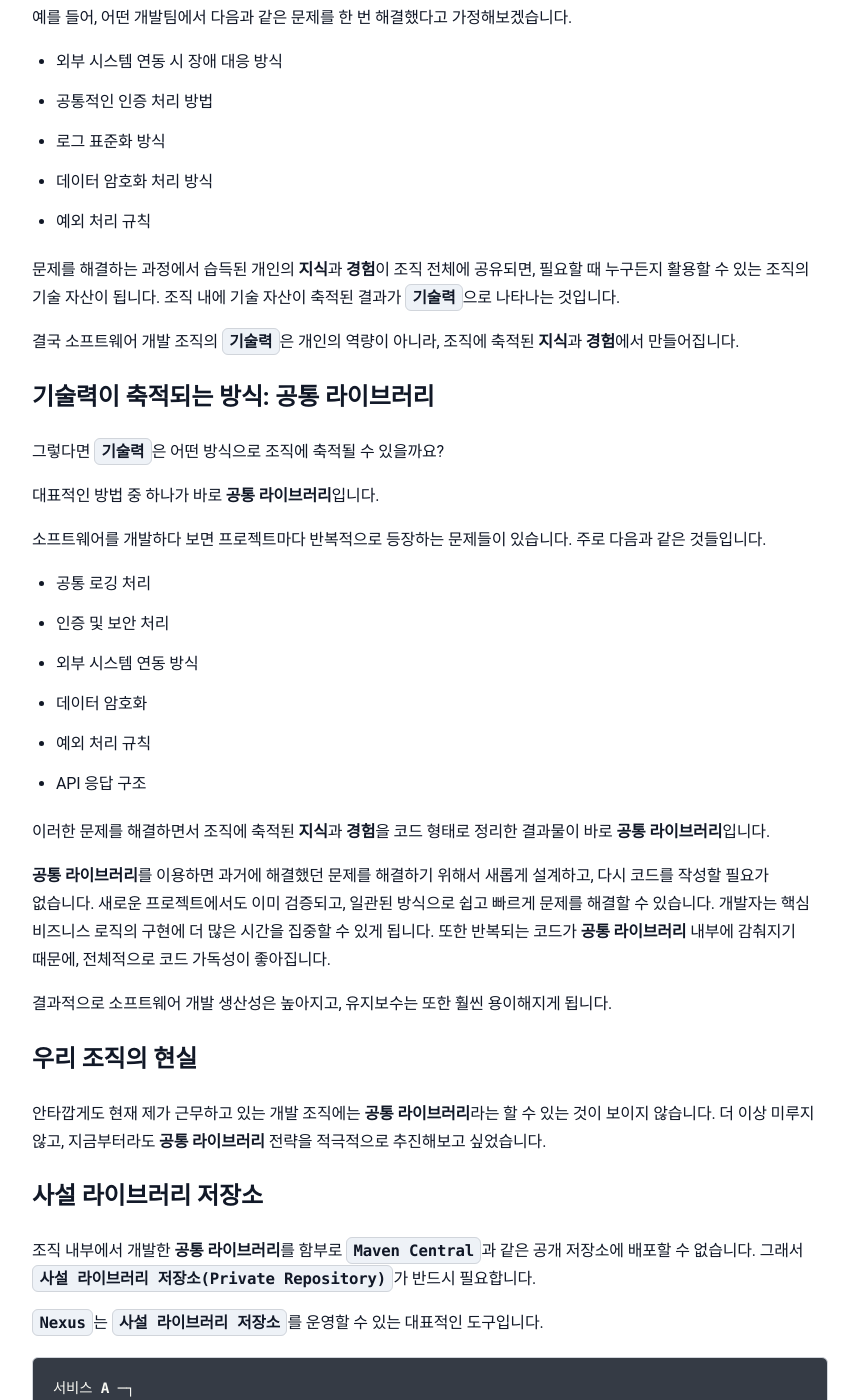
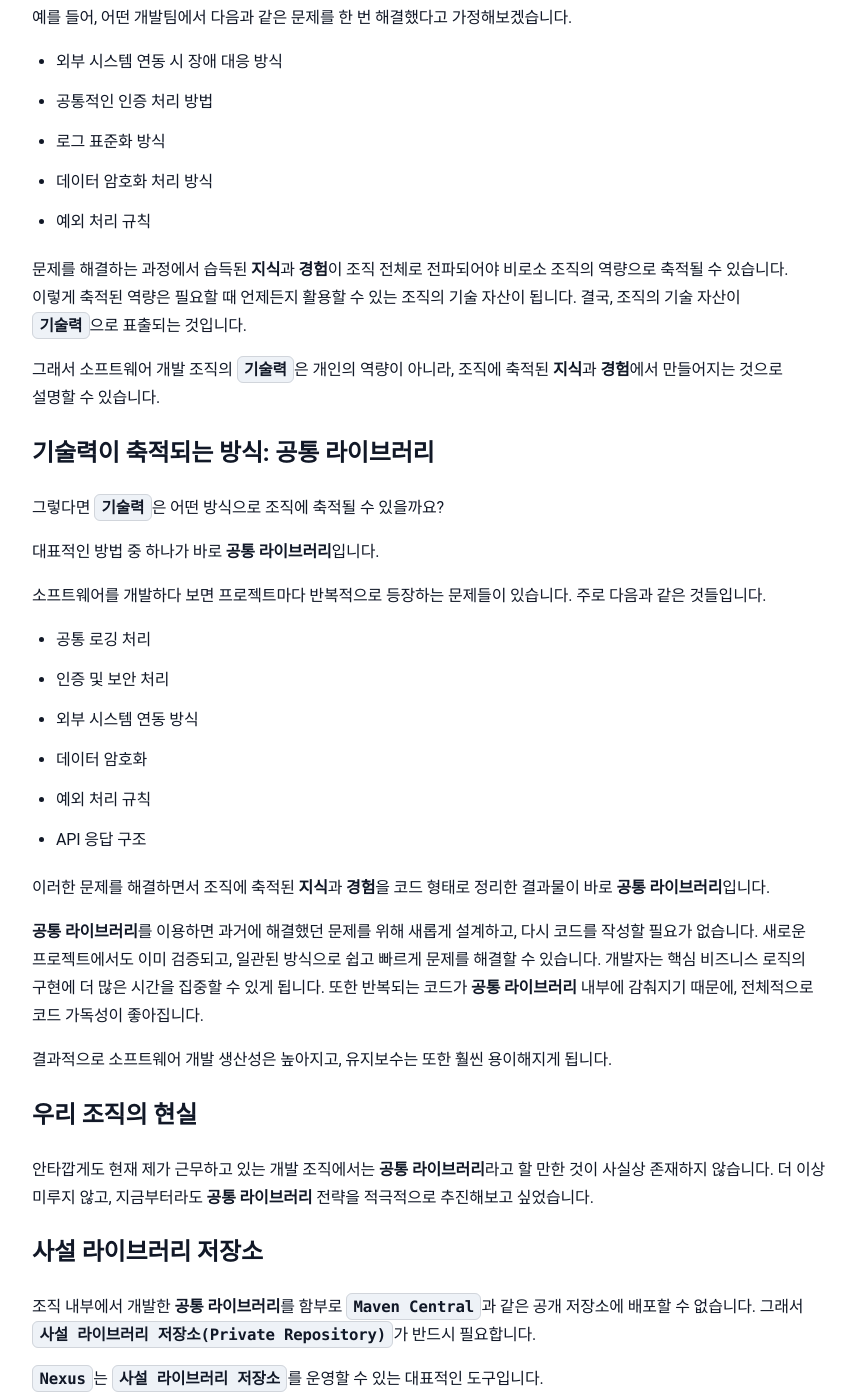
Before and after one commit to sanghoon-lee/sanghoon-lee.github.io, a Jekyll site: the page built from _posts/2026-03-10-localNexus.md, in a window 1280 px wide and 1400 px high, scrolled down 825 px. Shown: the whole window, without its empty margins (210-1069 px from the left). Built offline with Jekyll 4.4.1, drawn with Linux system fonts in a browser that asks for light colours; nearby versions of some CDN libraries; comment, search, counter and statistics services are not loaded; some of the changed text lies outside the part shown.

Commit message:
Nexus 포스팅 추가

````diff
--- a/_posts/2026-03-10-localNexus.md
+++ b/_posts/2026-03-10-localNexus.md
@@ -29,7 +29,7 @@ categories: 학습기록
 
 ## 소프트웨어 개발 조직의 기술력
 
-개발자의 개인적인 역량만으로 그 조직의 `기술력`을 설명하기는 어렵습니다. 아무리 뛰어난 개발자들이 모여 있더라도 그들의 **지식**과 **경험**이 공유되지 못한다면, 결국 개인의 역량으로만 남을 뿐입니다.
+개발자의 개인적인 역량만으로 그 조직의 `기술력`을 설명하기는 어렵습니다. 아무리 뛰어난 개발자들이 모여 있더라도 그들의 **지식**과 **경험**이 공유되지 못한다면, 결국 조직이 아닌 개인의 역량일 뿐입니다.
 
 조직의 `기술력`이 되려면 개인의 역량이 조직에 축적되는 구조가 만들어져야 합니다.
 
@@ -41,9 +41,9 @@ categories: 학습기록
 * 데이터 암호화 처리 방식
 * 예외 처리 규칙
 
-문제를 해결하는 과정에서 습득된 개인의 **지식**과 **경험**이 조직 전체에 공유되면, 필요할 때 누구든지 활용할 수 있는 조직의 기술 자산이 됩니다. 조직 내에 기술 자산이 축적된 결과가 `기술력`으로 나타나는 것입니다.
+문제를 해결하는 과정에서 습득된 **지식**과 **경험**이 조직 전체로 전파되어야 비로소 조직의 역량으로 축적될 수 있습니다. 이렇게 축적된 역량은 필요할 때 언제든지 활용할 수 있는 조직의 기술 자산이 됩니다. 결국, 조직의 기술 자산이 `기술력`으로 표출되는 것입니다.
 
-결국 소프트웨어 개발 조직의 `기술력`은 개인의 역량이 아니라, 조직에 축적된 **지식**과 **경험**에서 만들어집니다.
+그래서 소프트웨어 개발 조직의 `기술력`은 개인의 역량이 아니라, 조직에 축적된 **지식**과 **경험**에서 만들어지는 것으로 설명할 수 있습니다.
 
 ## 기술력이 축적되는 방식: 공통 라이브러리
 
@@ -62,13 +62,13 @@ categories: 학습기록
 
 이러한 문제를 해결하면서 조직에 축적된 **지식**과 **경험**을 코드 형태로 정리한 결과물이 바로 **공통 라이브러리**입니다.
 
-**공통 라이브러리**를 이용하면 과거에 해결했던 문제를 해결하기 위해서 새롭게 설계하고, 다시 코드를 작성할 필요가 없습니다. 새로운 프로젝트에서도 이미 검증되고, 일관된 방식으로 쉽고 빠르게 문제를 해결할 수 있습니다. 개발자는 핵심 비즈니스 로직의 구현에 더 많은 시간을 집중할 수 있게 됩니다. 또한 반복되는 코드가 **공통 라이브러리** 내부에 감춰지기 때문에, 전체적으로 코드 가독성이 좋아집니다.
+**공통 라이브러리**를 이용하면 과거에 해결했던 문제를 위해 새롭게 설계하고, 다시 코드를 작성할 필요가 없습니다. 새로운 프로젝트에서도 이미 검증되고, 일관된 방식으로 쉽고 빠르게 문제를 해결할 수 있습니다. 개발자는 핵심 비즈니스 로직의 구현에 더 많은 시간을 집중할 수 있게 됩니다. 또한 반복되는 코드가 **공통 라이브러리** 내부에 감춰지기 때문에, 전체적으로 코드 가독성이 좋아집니다.
 
 결과적으로 소프트웨어 개발 생산성은 높아지고, 유지보수는 또한 훨씬 용이해지게 됩니다.
 
 ## 우리 조직의 현실
 
-안타깝게도 현재 제가 근무하고 있는 개발 조직에는 **공통 라이브러리**라는 할 수 있는 것이 보이지 않습니다. 더 이상 미루지 않고, 지금부터라도 **공통 라이브러리** 전략을 적극적으로 추진해보고 싶었습니다.
+안타깝게도 현재 제가 근무하고 있는 개발 조직에서는 **공통 라이브러리**라고 할 만한 것이 사실상 존재하지 않습니다. 더 이상 미루지 않고, 지금부터라도 **공통 라이브러리** 전략을 적극적으로 추진해보고 싶었습니다.
 
 ## 사설 라이브러리 저장소
 
@@ -113,7 +113,7 @@ categories: 학습기록
 `Docker`를 사용해서 `Nexus`를 설치하려고 이미지 파일을 가상머신(Ubuntu Linux VM)으로 가져왔습니다.
 
 ```bash
-$sudo docker pull sonatype/nexus3:latest
+$ sudo docker pull sonatype/nexus3:latest
 
 latest: Pulling from sonatype/nexus3
 575f766103b9: Pull complete
@@ -131,7 +131,7 @@ docker.io/sonatype/nexus3:latest
 이미지 파일을 정상적으로 가져왔는지 확인도 했습니다.
 
 ```bash
-$sudo docker image ls
+$ sudo docker image ls
 
 IMAGE                    ID             DISK USAGE   CONTENT SIZE   EXTRA
 sonatype/nexus3:latest   cb94c17229a3       1.12GB          399MB
@@ -140,7 +140,7 @@ sonatype/nexus3:latest   cb94c17229a3       1.12GB          399MB
 `Nexus` 데이터를 저장할 폴더(/nexus-data)를 가상머신에 생성하고, `Docker` 컨테이너와 연결시켰습니다.
 
 ```bash
-sudo docker run --name nexus -d -p 5000:5000 -p 8081:8081 -v /nexus-data:/nexus-data -u root sonatype/nexus3
+$ sudo docker run --name nexus -d -p 5000:5000 -p 8081:8081 -v /nexus-data:/nexus-data -u root sonatype/nexus3
 
 f3d2c2f6a043712721849013a8ff457432f480c590dfb9121e42df2229734030
 ```
````
